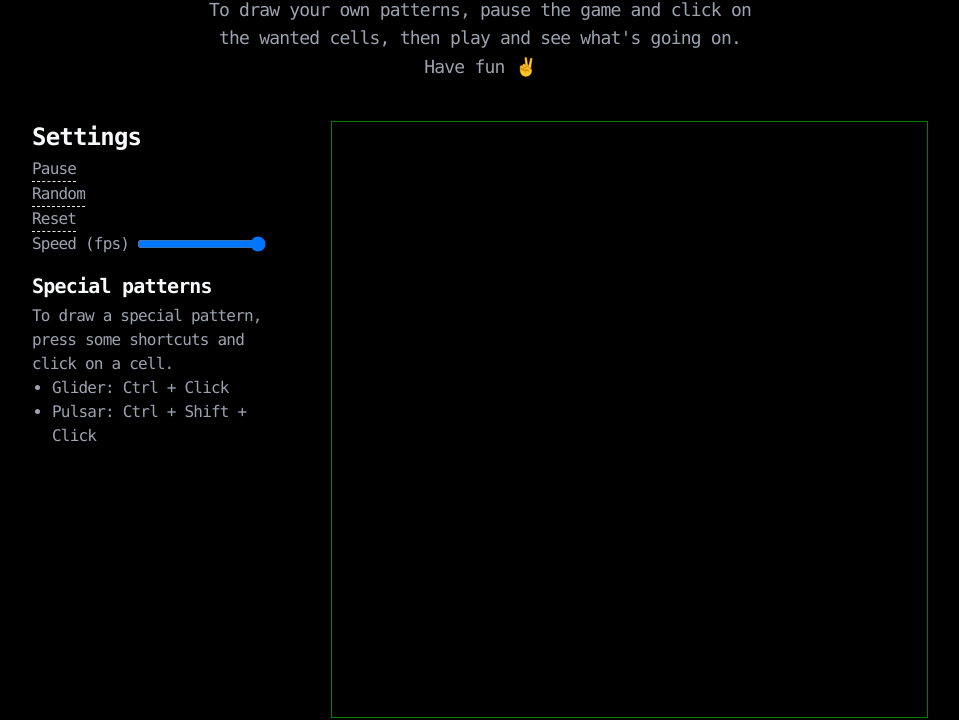
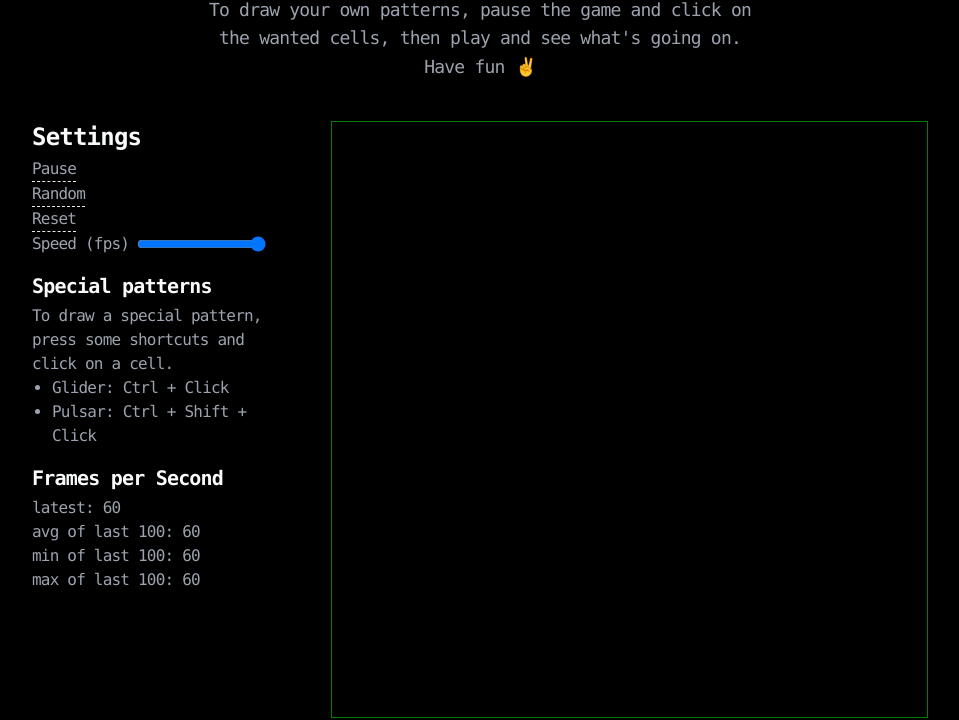
Before and after one commit to juliencrn/game-of-life, a website built with webpack: page www/index.html in a window 1280 px wide. Shown: the part 116-836 px from the top of the page, without its empty margins (160-1119 px from the left). Built offline with nearby package versions, Linux system fonts and the light colour scheme; what game-of-life would draw is missing.

Commit message:
feat: Add FPS timer in jS side

```diff
--- a/www/index.html
+++ b/www/index.html
@@ -32,7 +32,7 @@
 
   <main class="flex-1 my-10">
     <div class="flex flex-col md:flex-row max-w-4xl mx-auto">
-      <aside class="w-full md:w-1/3 pb-2 md:pb-0 md:pr-10">
+      <aside class="w-full md:w-1/3 pb-4 md:pb-0 md:pr-10">
         <div>
           <h3 class="text-2xl text-gray-50 font-extrabold mb-1">
             Settings
@@ -73,6 +73,24 @@
               </li>
             </ul>
           </div>
+
+          <div class="mt-4">
+            <h4 class="text-xl text-gray-50 font-extrabold mb-1">Frames per Second</h4>
+            <ul>
+              <li>
+                latest: <span id="fps-latest"></span>
+              </li>
+              <li>
+                avg of last 100: <span id="fps-avg"></span>
+              </li>
+              <li>
+                min of last 100: <span id="fps-min"></span>
+              </li>
+              <li>
+                max of last 100: <span id="fps-max"></span>
+              </li>
+            </ul>
+          </div>
         </div>
       </aside>
 
--- /dev/null
+++ b/www/src/fps.js
@@ -0,0 +1,42 @@
+export default class Fps {
+    constructor() {
+        this.latest = document.getElementById("fps-latest");
+        this.avg = document.getElementById("fps-avg");
+        this.min = document.getElementById("fps-min");
+        this.max = document.getElementById("fps-max");
+        this.frames = [];
+        this.lastFrameTimeStamp = performance.now();
+    }
+
+    render() {
+        // Convert the delta time since the last frame render into a measure
+        // of frames per second.
+        const now = performance.now();
+        const delta = now - this.lastFrameTimeStamp;
+        this.lastFrameTimeStamp = now;
+        const fps = 1 / delta * 1000;
+
+        // Save only the latest 100 timings.
+        this.frames.push(fps);
+        if (this.frames.length > 100) {
+            this.frames.shift();
+        }
+
+        // Find the max, min, and avg of our 100 latest timings.
+        let min = Infinity;
+        let max = -Infinity;
+        let sum = 0;
+        for (let i = 0; i < this.frames.length; i++) {
+            sum += this.frames[i];
+            min = Math.min(this.frames[i], min);
+            max = Math.max(this.frames[i], max);
+        }
+        let avg = sum / this.frames.length;
+
+        // Render the statistics.
+        this.latest.textContent = Math.round(fps).toString()
+        this.avg.textContent = Math.round(avg).toString()
+        this.min.textContent = Math.round(min).toString()
+        this.max.textContent = Math.round(max).toString()
+    }
+};
--- a/www/src/index.js
+++ b/www/src/index.js
@@ -2,6 +2,7 @@ import GameOfLife from "./game";
 import Drawer from "./drawer";
 import { CELL_SIZE, elements } from "./constants";
 import { Ticker } from "./ticker";
+import Fps from "./fps";
 
 // TODO: remove global vars
 let ctrlPressed = false
@@ -24,7 +25,10 @@ function redraw() {
     drawer.drawCells(gameOfLife.getCells());
 }
 
+const timer = new Fps()
+
 const ticker = new Ticker(() => {
+    timer.render();
     gameOfLife.tick();
     redraw()
 })
```
